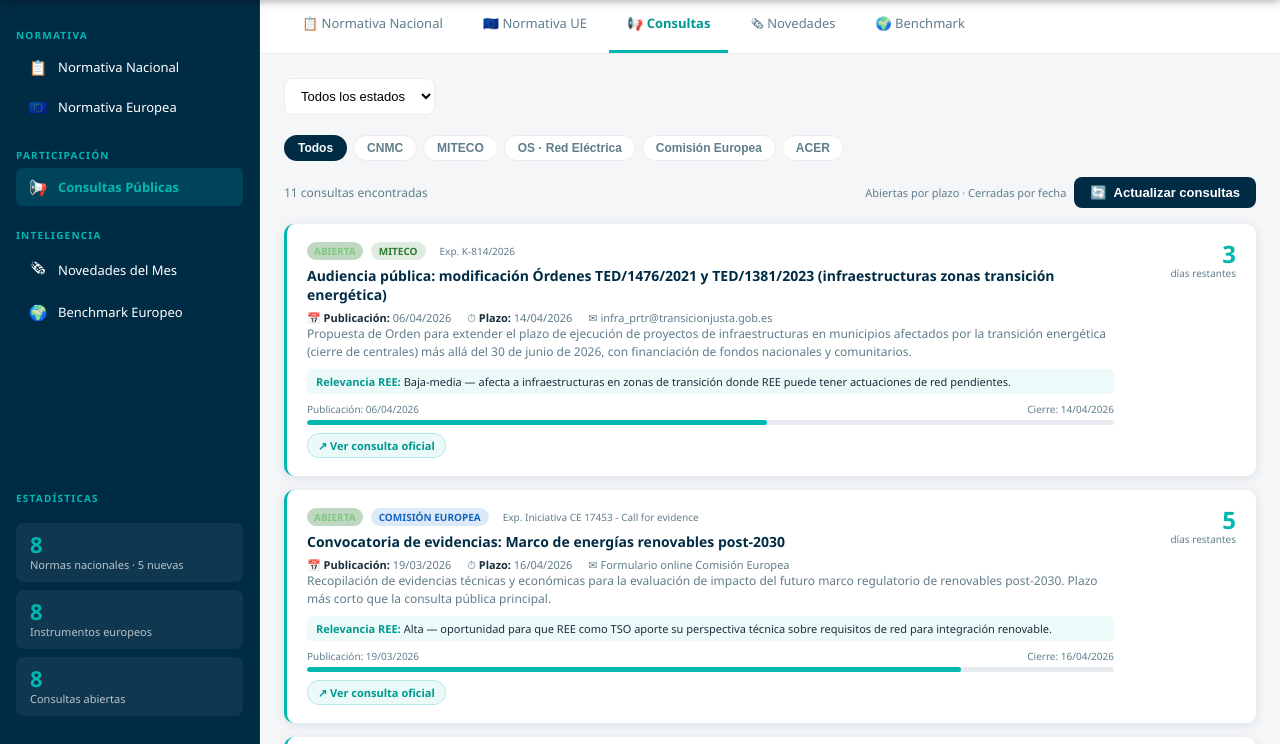
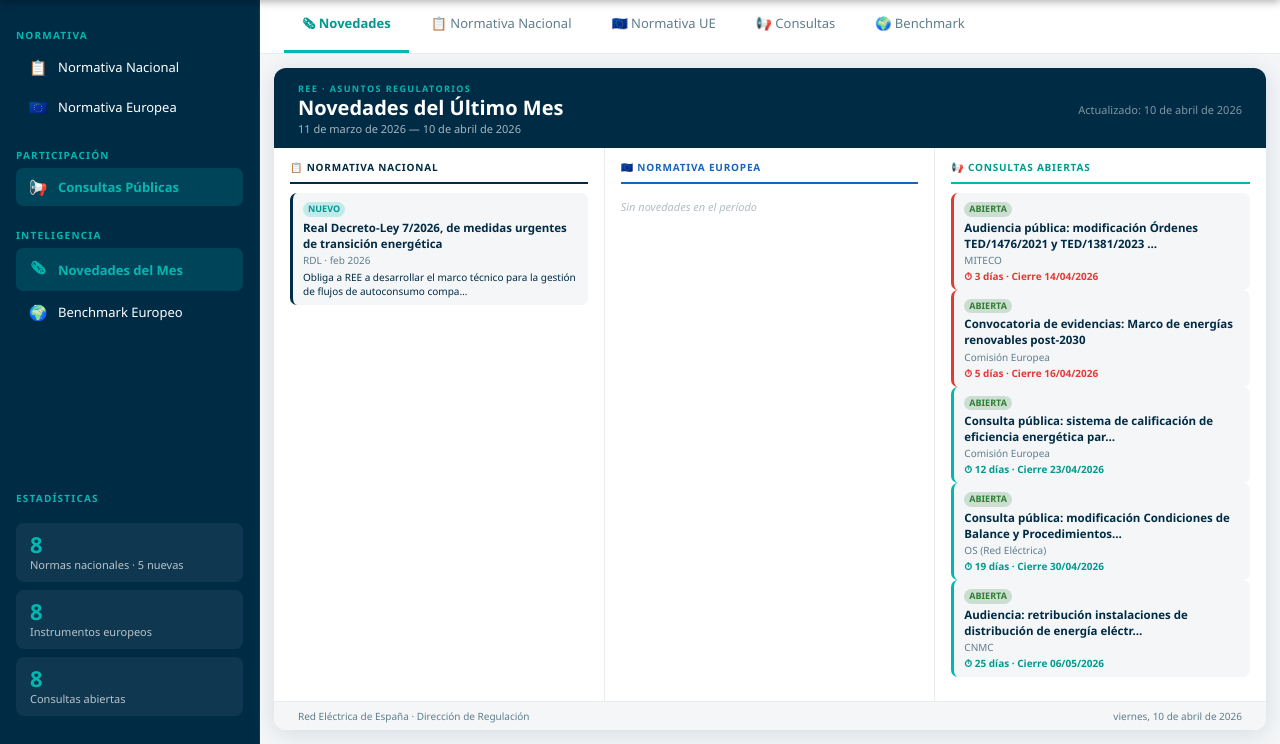
Before and after one commit to estelasalasalv/agente-regulatorio, a FastAPI app: page / in a window 1280 px wide. Shown: the part 56-800 px from the top of the page. Run offline with FastAPI, Linux system fonts and the light colour scheme.

Commit message:
Novedades: primera pestaña, diseño compacto en pantalla
- Pestaña Novedades pasa a ser la primera y activa por defecto
- Layout compacto: padding reducido, fuentes más pequeñas, overflow hidden
- Slide-wrap ocupa todo el alto disponible sin scroll
- Máximo 4 items por columna de normativa, 5 consultas

Co-Authored-By: Claude Sonnet 4.6 <noreply@anthropic.com>

```diff
--- a/templates/index.html
+++ b/templates/index.html
@@ -286,81 +286,86 @@
     @keyframes fadeIn { from{opacity:0;transform:translateY(-4px)} to{opacity:1;transform:none} }
 
     /* ── Slide Novedades ── */
-    #panel-novedades { background: var(--gray1); }
+    #panel-novedades { background: var(--gray1); padding: 14px; overflow: hidden; }
     .slide-wrap {
       background: var(--white);
-      border-radius: 14px;
+      border-radius: 12px;
       box-shadow: 0 4px 24px rgba(0,43,69,.13);
       overflow: hidden;
       display: flex;
       flex-direction: column;
-      min-height: 540px;
+      flex: 1;
+      height: 100%;
     }
     .slide-head {
       background: var(--navy);
       color: var(--white);
-      padding: 28px 36px 22px;
+      padding: 14px 24px 12px;
       display: flex;
-      align-items: flex-end;
+      align-items: center;
       justify-content: space-between;
-      gap: 16px;
+      gap: 12px;
       flex-wrap: wrap;
+      flex-shrink: 0;
     }
-    .slide-head-left { display: flex; flex-direction: column; gap: 4px; }
-    .slide-eyebrow { font-size: 10px; font-weight: 700; letter-spacing: 1.5px; text-transform: uppercase; color: var(--teal); }
-    .slide-title-big { font-size: 26px; font-weight: 800; line-height: 1.1; }
-    .slide-subtitle { font-size: 13px; opacity: .7; margin-top: 2px; }
-    .slide-head-date { font-size: 12px; opacity: .55; text-align: right; white-space: nowrap; }
+    .slide-head-left { display: flex; flex-direction: column; gap: 2px; }
+    .slide-eyebrow { font-size: 9px; font-weight: 700; letter-spacing: 1.4px; text-transform: uppercase; color: var(--teal); }
+    .slide-title-big { font-size: 20px; font-weight: 800; line-height: 1.1; }
+    .slide-subtitle { font-size: 11px; opacity: .65; }
+    .slide-head-date { font-size: 11px; opacity: .5; text-align: right; white-space: nowrap; }
     .slide-cols {
       display: grid;
       grid-template-columns: 1fr 1fr 1fr;
       flex: 1;
+      overflow: hidden;
       gap: 0;
     }
-    @media(max-width:820px) { .slide-cols { grid-template-columns: 1fr; } }
-    .slide-col { padding: 20px 22px; border-right: 1px solid var(--gray2); display: flex; flex-direction: column; gap: 10px; }
+    @media(max-width:820px) { .slide-cols { grid-template-columns: 1fr; overflow-y: auto; } }
+    .slide-col { padding: 12px 16px; border-right: 1px solid var(--gray2); display: flex; flex-direction: column; gap: 7px; overflow: hidden; }
     .slide-col:last-child { border-right: none; }
     .slide-col-head {
-      display: flex; align-items: center; gap: 8px;
-      font-size: 11px; font-weight: 800; text-transform: uppercase; letter-spacing: .8px;
-      padding-bottom: 10px; border-bottom: 2px solid;
-      margin-bottom: 4px;
+      display: flex; align-items: center; gap: 6px;
+      font-size: 10px; font-weight: 800; text-transform: uppercase; letter-spacing: .8px;
+      padding-bottom: 8px; border-bottom: 2px solid;
+      margin-bottom: 2px; flex-shrink: 0;
     }
     .col-nac  { color: var(--navy);  border-color: var(--navy); }
     .col-eur  { color: #1565c0;      border-color: #1565c0; }
     .col-cons { color: var(--teal2); border-color: var(--teal); }
     .slide-item {
       background: var(--gray1);
-      border-radius: 8px;
-      padding: 10px 12px;
-      font-size: 12px;
-      line-height: 1.45;
+      border-radius: 7px;
+      padding: 7px 10px;
+      font-size: 11.5px;
+      line-height: 1.4;
       border-left: 3px solid transparent;
+      flex-shrink: 0;
     }
     .slide-item.nac  { border-color: var(--navy); }
     .slide-item.eur  { border-color: #1565c0; }
     .slide-item.cons { border-color: var(--teal); }
     .slide-item-tag {
       display: inline-block; font-size: 9px; font-weight: 800; text-transform: uppercase;
-      border-radius: 8px; padding: 1px 6px; margin-bottom: 4px;
+      border-radius: 8px; padding: 1px 5px; margin-bottom: 3px;
     }
     .tag-new      { background: rgba(0,184,176,.2);  color: var(--teal2); }
     .tag-modified { background: rgba(249,168,37,.2);  color: #b8860b; }
     .tag-open     { background: rgba(46,125,50,.2);   color: #2e7d32; }
-    .slide-item-title { font-weight: 700; color: var(--navy); margin-bottom: 2px; }
-    .slide-item-meta  { font-size: 11px; color: var(--gray4); }
-    .slide-item-dias  { font-size: 11px; font-weight: 700; color: var(--teal2); margin-top: 3px; }
+    .slide-item-title { font-weight: 700; color: var(--navy); margin-bottom: 1px; }
+    .slide-item-meta  { font-size: 10px; color: var(--gray4); }
+    .slide-item-dias  { font-size: 10px; font-weight: 700; color: var(--teal2); margin-top: 2px; }
     .slide-foot {
       background: var(--gray1);
       border-top: 1px solid var(--gray2);
-      padding: 10px 36px;
+      padding: 7px 24px;
       display: flex;
       justify-content: space-between;
       align-items: center;
-      font-size: 11px;
+      font-size: 10px;
       color: var(--gray4);
+      flex-shrink: 0;
     }
-    .slide-empty { font-size: 12px; color: var(--gray3); font-style: italic; padding: 8px 0; }
+    .slide-empty { font-size: 11px; color: var(--gray3); font-style: italic; padding: 6px 0; }
 
     /* ── Benchmark panel ── */
     .benchmark-grid { display: grid; grid-template-columns: repeat(auto-fill, minmax(260px, 1fr)); gap: 14px; margin-bottom: 24px; }
@@ -429,7 +434,7 @@
     </div>
     <div class="sidebar-section">
       <div class="sidebar-label">Inteligencia</div>
-      <div class="sidebar-item" onclick="switchPanel('novedades')"><span class="icon">🗞</span> Novedades del Mes</div>
+      <div class="sidebar-item active" onclick="switchPanel('novedades')"><span class="icon">🗞</span> Novedades del Mes</div>
       <div class="sidebar-item" onclick="switchPanel('benchmark')"><span class="icon">🌍</span> Benchmark Europeo</div>
     </div>
     <div class="sidebar-section" style="margin-top:auto; padding-top:16px;">
@@ -443,10 +448,10 @@
   <!-- MAIN -->
   <main class="main">
     <div class="tabs">
+      <div class="tab active" id="tab-novedades"  onclick="switchPanel('novedades')">🗞 Novedades</div>
       <div class="tab"        id="tab-nacional"   onclick="switchPanel('nacional')">📋 Normativa Nacional</div>
       <div class="tab"        id="tab-europea"    onclick="switchPanel('europea')">🇪🇺 Normativa UE</div>
-      <div class="tab active" id="tab-consultas"  onclick="switchPanel('consultas')">📢 Consultas</div>
-      <div class="tab"        id="tab-novedades"  onclick="switchPanel('novedades')">🗞 Novedades</div>
+      <div class="tab"        id="tab-consultas"  onclick="switchPanel('consultas')">📢 Consultas</div>
       <div class="tab"        id="tab-benchmark"  onclick="switchPanel('benchmark')">🌍 Benchmark</div>
     </div>
 
@@ -481,7 +486,7 @@
     </div>
 
     <!-- PANEL CONSULTAS -->
-    <div class="panel show" id="panel-consultas">
+    <div class="panel" id="panel-consultas">
       <div class="search-bar">
         <select class="filter-select" id="filter-estado" onchange="renderConsultas()">
           <option value="">Todos los estados</option>
@@ -513,7 +518,7 @@
     </div>
 
     <!-- PANEL NOVEDADES -->
-    <div class="panel" id="panel-novedades">
+    <div class="panel show" id="panel-novedades">
       <div class="slide-wrap">
         <div class="slide-head">
           <div class="slide-head-left">
@@ -863,19 +868,19 @@ function renderNovedades() {
   const nac = DATA.nacional
     .filter(n => ['new','modified'].includes(n.tag) && refDate(n) >= hace90)
     .sort((a,b) => refDate(b) - refDate(a))
-    .slice(0, 5);
+    .slice(0, 4);
 
   // Normativa europea: new/modified, últimos 90 días
   const eur = DATA.europea
     .filter(n => ['new','modified'].includes(n.tag) && refDate(n) >= hace90)
     .sort((a,b) => refDate(b) - refDate(a))
-    .slice(0, 5);
+    .slice(0, 4);
 
   // Consultas abiertas ordenadas por plazo más cercano
   const cons = DATA.consultas
     .filter(c => c.estado === 'open')
     .sort((a,b) => (a.fecha_cierre||'9999').localeCompare(b.fecha_cierre||'9999'))
-    .slice(0, 6);
+    .slice(0, 5);
 
   // Rango de fechas para el subtítulo
   const fmtSlide = d => d.toLocaleDateString('es-ES',{day:'numeric',month:'long',year:'numeric'});
```
Also changed, not shown: index.html (+41 -36 lines).
